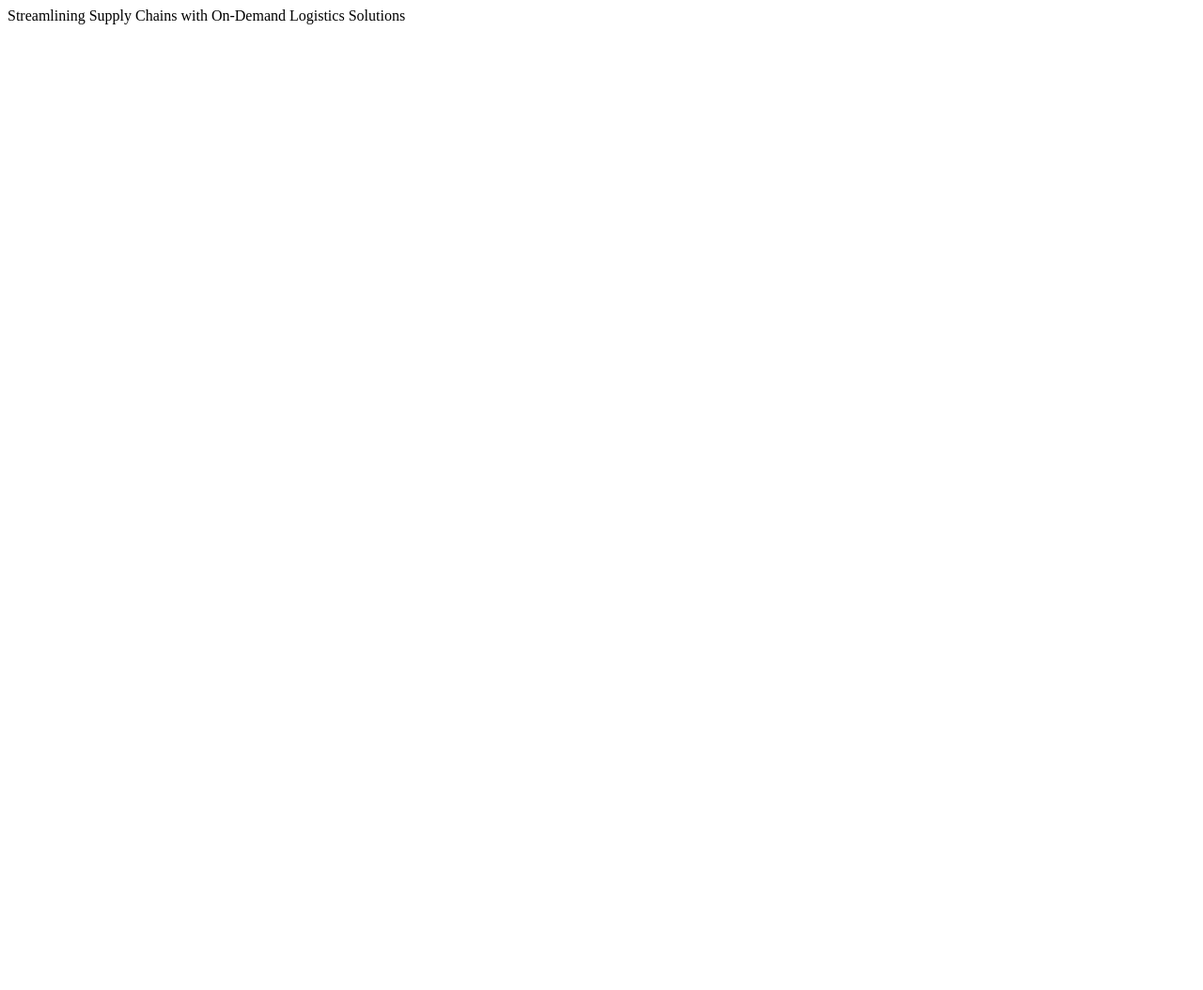
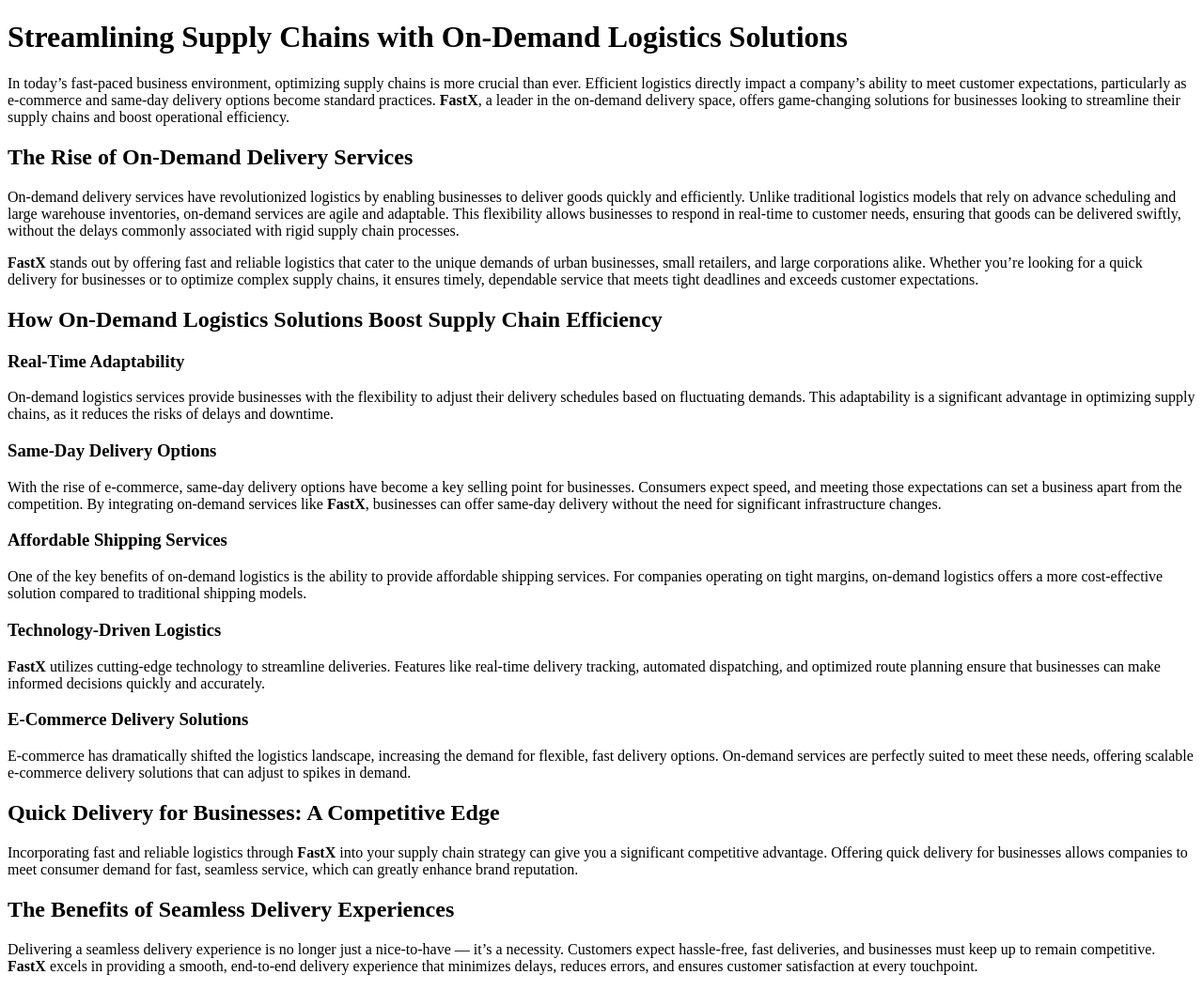
Before and after one commit to RohanFastx/logistics-platform, a plain HTML site: page index.html in a window 1280 px wide. Shown: the whole page at 94% size. Before the commit the page ends 800 px from the top, so only its background shows below. Drawn offline with Linux system fonts and the light colour scheme.

Commit message:
Update index.html

```diff
--- a/index.html
+++ b/index.html
@@ -1 +1,40 @@
-Streamlining Supply Chains with On-Demand Logistics Solutions
+<!DOCTYPE html>
+<html lang="en">
+<head>
+    <meta charset="UTF-8">
+    <meta name="viewport" content="width=device-width, initial-scale=1.0">
+    <title>Streamlining Supply Chains with On-Demand Logistics Solutions</title>
+</head>
+<body>
+    <h1>Streamlining Supply Chains with On-Demand Logistics Solutions</h1>
+
+    <p>In today’s fast-paced business environment, optimizing supply chains is more crucial than ever. Efficient logistics directly impact a company’s ability to meet customer expectations, particularly as e-commerce and same-day delivery options become standard practices. <strong>FastX</strong>, a leader in the on-demand delivery space, offers game-changing solutions for businesses looking to streamline their supply chains and boost operational efficiency.</p>
+
+    <h2>The Rise of On-Demand Delivery Services</h2>
+    <p>On-demand delivery services have revolutionized logistics by enabling businesses to deliver goods quickly and efficiently. Unlike traditional logistics models that rely on advance scheduling and large warehouse inventories, on-demand services are agile and adaptable. This flexibility allows businesses to respond in real-time to customer needs, ensuring that goods can be delivered swiftly, without the delays commonly associated with rigid supply chain processes.</p>
+    <p><strong>FastX</strong> stands out by offering fast and reliable logistics that cater to the unique demands of urban businesses, small retailers, and large corporations alike. Whether you’re looking for a quick delivery for businesses or to optimize complex supply chains, it ensures timely, dependable service that meets tight deadlines and exceeds customer expectations.</p>
+
+    <h2>How On-Demand Logistics Solutions Boost Supply Chain Efficiency</h2>
+
+    <h3>Real-Time Adaptability</h3>
+    <p>On-demand logistics services provide businesses with the flexibility to adjust their delivery schedules based on fluctuating demands. This adaptability is a significant advantage in optimizing supply chains, as it reduces the risks of delays and downtime.</p>
+
+    <h3>Same-Day Delivery Options</h3>
+    <p>With the rise of e-commerce, same-day delivery options have become a key selling point for businesses. Consumers expect speed, and meeting those expectations can set a business apart from the competition. By integrating on-demand services like <strong>FastX</strong>, businesses can offer same-day delivery without the need for significant infrastructure changes.</p>
+
+    <h3>Affordable Shipping Services</h3>
+    <p>One of the key benefits of on-demand logistics is the ability to provide affordable shipping services. For companies operating on tight margins, on-demand logistics offers a more cost-effective solution compared to traditional shipping models.</p>
+
+    <h3>Technology-Driven Logistics</h3>
+    <p><strong>FastX</strong> utilizes cutting-edge technology to streamline deliveries. Features like real-time delivery tracking, automated dispatching, and optimized route planning ensure that businesses can make informed decisions quickly and accurately.</p>
+
+    <h3>E-Commerce Delivery Solutions</h3>
+    <p>E-commerce has dramatically shifted the logistics landscape, increasing the demand for flexible, fast delivery options. On-demand services are perfectly suited to meet these needs, offering scalable e-commerce delivery solutions that can adjust to spikes in demand.</p>
+
+    <h2>Quick Delivery for Businesses: A Competitive Edge</h2>
+    <p>Incorporating fast and reliable logistics through <strong>FastX</strong> into your supply chain strategy can give you a significant competitive advantage. Offering quick delivery for businesses allows companies to meet consumer demand for fast, seamless service, which can greatly enhance brand reputation.</p>
+
+    <h2>The Benefits of Seamless Delivery Experiences</h2>
+    <p>Delivering a seamless delivery experience is no longer just a nice-to-have — it’s a necessity. Customers expect hassle-free, fast deliveries, and businesses must keep up to remain competitive. <strong>FastX</strong> excels in providing a smooth, end-to-end delivery experience that minimizes delays, reduces errors, and ensures customer satisfaction at every touchpoint.</p>
+</body>
+</html>
```
